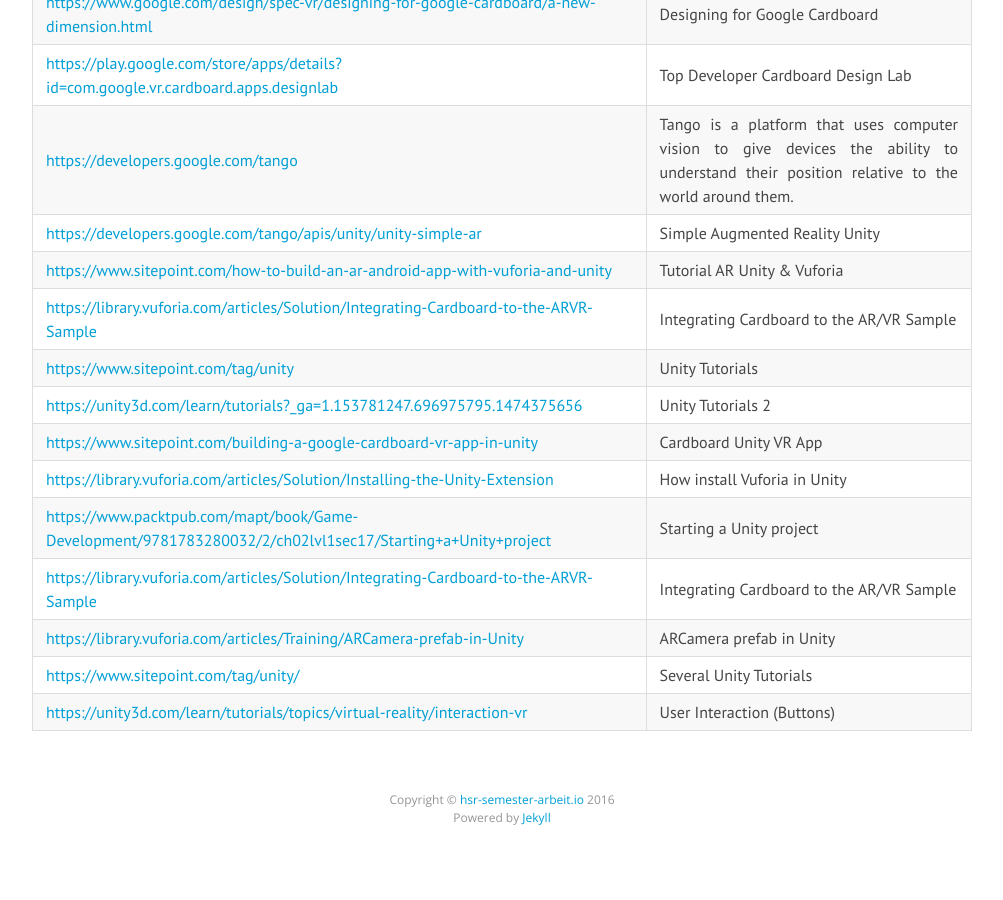
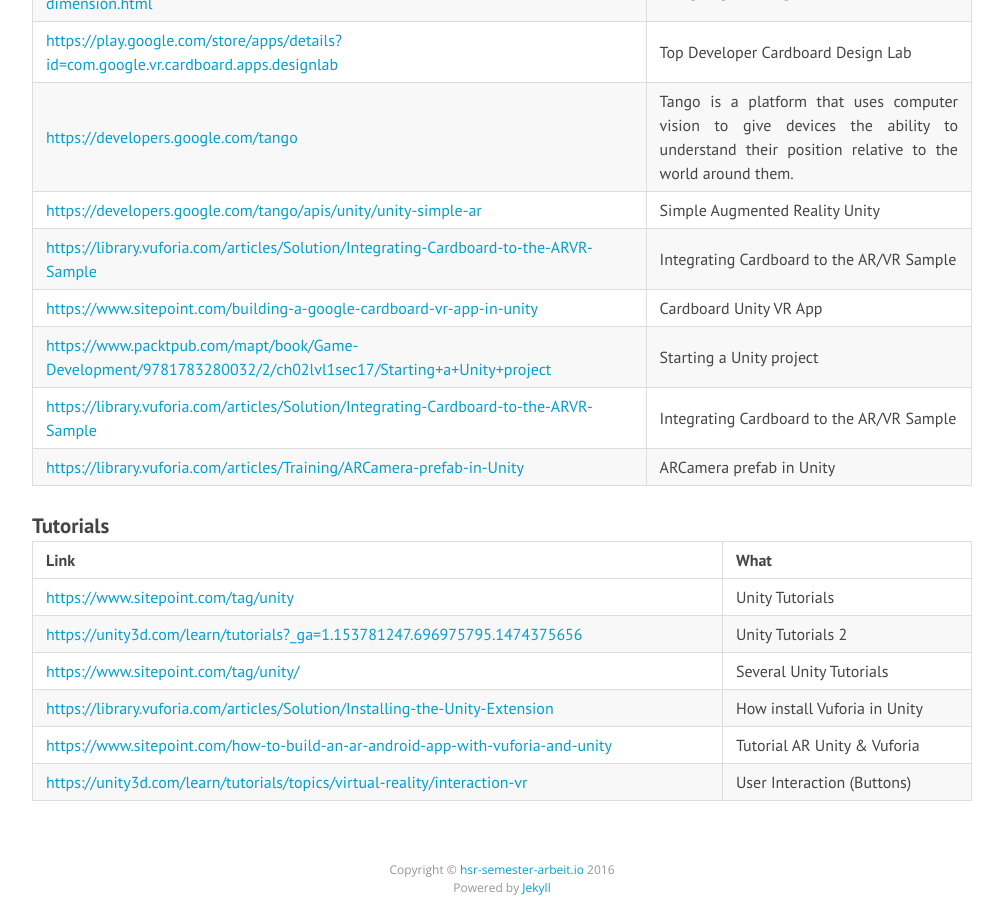
Before and after one commit to HSR-Semester-Arbeit2016/hsr-semester-arbeit2016.github.io, a Jekyll site: the page built from dev-env.md, in a window 1280 px wide and 900 px high, scrolled down 883 px. Shown: the whole window, without its empty margins (138-1141 px from the left). Built offline with Jekyll 4.4.1, drawn with Linux system fonts in a browser that asks for light colours; nearby versions of some CDN libraries; before the commit the page ends 1746 px from its top, so only the background shows below that.

Commit message:
Added tutorial links to Endpoints
Signed-off-by: Roberto Cuervo <rcuervoa@hsr.ch>

```diff
--- a/dev-env.md
+++ b/dev-env.md
@@ -5,7 +5,7 @@
 ---
 ## Endpoints
 
-**Github**
+### Github
 
 | Repo           | Link                                     |
 | -------------- | ---------------------------------------- |
@@ -13,14 +13,13 @@
 | GitHub Web     | [https://github.com/HSR-Semester-Arbeit2016/hsr-semester-arbeit2016.github.io](https://github.com/HSR-Semester-Arbeit2016/hsr-semester-arbeit2016.github.io) |
 | Documentation  | [https://github.com/HSR-Semester-Arbeit2016/hsr-semester-arbeit-doc](https://github.com/HSR-Semester-Arbeit2016/hsr-semester-arbeit-doc) |
 
-
-**[Code Repositories]():**
+### Code Repositories
 
 | Repo | Link |
 | ---- | ---- |
 |      |      |
 
-**Links**
+### Links
 
 | Link                                     | What                                     |
 | ---------------------------------------- | ---------------------------------------- |
@@ -35,14 +34,19 @@
 | [https://play.google.com/store/apps/details?id=com.google.vr.cardboard.apps.designlab](https://play.google.com/store/apps/details?id=com.google.vr.cardboard.apps.designlab) | Top Developer Cardboard Design Lab       |
 | [https://developers.google.com/tango](https://developers.google.com/tango) | Tango is a platform that uses computer vision to give devices the ability to understand their position relative to the world around them. |
 | [https://developers.google.com/tango/apis/unity/unity-simple-ar](https://developers.google.com/tango/apis/unity/unity-simple-ar) | Simple Augmented Reality Unity           |
-| [https://www.sitepoint.com/how-to-build-an-ar-android-app-with-vuforia-and-unity](https://www.sitepoint.com/how-to-build-an-ar-android-app-with-vuforia-and-unity) | Tutorial AR Unity & Vuforia              |
 | [https://library.vuforia.com/articles/Solution/Integrating-Cardboard-to-the-ARVR-Sample](https://library.vuforia.com/articles/Solution/Integrating-Cardboard-to-the-ARVR-Sample) | Integrating Cardboard to the AR/VR Sample |
-| [https://www.sitepoint.com/tag/unity](https://www.sitepoint.com/tag/unity) | Unity Tutorials                          |
-| [https://unity3d.com/learn/tutorials?_ga=1.153781247.696975795.1474375656](https://unity3d.com/learn/tutorials?_ga=1.153781247.696975795.1474375656) | Unity Tutorials 2                        |
 | [https://www.sitepoint.com/building-a-google-cardboard-vr-app-in-unity](https://www.sitepoint.com/building-a-google-cardboard-vr-app-in-unity) | Cardboard Unity VR App                   |
-| [https://library.vuforia.com/articles/Solution/Installing-the-Unity-Extension](https://library.vuforia.com/articles/Solution/Installing-the-Unity-Extension) | How install Vuforia in Unity             |
 | [https://www.packtpub.com/mapt/book/Game-Development/9781783280032/2/ch02lvl1sec17/Starting+a+Unity+project](https://www.packtpub.com/mapt/book/Game-Development/9781783280032/2/ch02lvl1sec17/Starting+a+Unity+project) | Starting a Unity project                 |
 | [https://library.vuforia.com/articles/Solution/Integrating-Cardboard-to-the-ARVR-Sample](https://library.vuforia.com/articles/Solution/Integrating-Cardboard-to-the-ARVR-Sample) | Integrating Cardboard to the AR/VR Sample |
 | [https://library.vuforia.com/articles/Training/ARCamera-prefab-in-Unity](https://library.vuforia.com/articles/Training/ARCamera-prefab-in-Unity) | ARCamera prefab in Unity                 |
-| [https://www.sitepoint.com/tag/unity/](https://www.sitepoint.com/tag/unity/) | Several Unity Tutorials                  |
-| [https://unity3d.com/learn/tutorials/topics/virtual-reality/interaction-vr](https://unity3d.com/learn/tutorials/topics/virtual-reality/interaction-vr) | User Interaction (Buttons) |
+
+### Tutorials
+
+| Link                                     | What                         |
+| ---------------------------------------- | ---------------------------- |
+| [https://www.sitepoint.com/tag/unity](https://www.sitepoint.com/tag/unity) | Unity Tutorials              |
+| [https://unity3d.com/learn/tutorials?_ga=1.153781247.696975795.1474375656](https://unity3d.com/learn/tutorials?_ga=1.153781247.696975795.1474375656) | Unity Tutorials 2            |
+| [https://www.sitepoint.com/tag/unity/](https://www.sitepoint.com/tag/unity/) | Several Unity Tutorials      |
+| [https://library.vuforia.com/articles/Solution/Installing-the-Unity-Extension](https://library.vuforia.com/articles/Solution/Installing-the-Unity-Extension) | How install Vuforia in Unity |
+| [https://www.sitepoint.com/how-to-build-an-ar-android-app-with-vuforia-and-unity](https://www.sitepoint.com/how-to-build-an-ar-android-app-with-vuforia-and-unity) | Tutorial AR Unity & Vuforia  |
+| [https://unity3d.com/learn/tutorials/topics/virtual-reality/interaction-vr](https://unity3d.com/learn/tutorials/topics/virtual-reality/interaction-vr) | User Interaction (Buttons)               |
```
